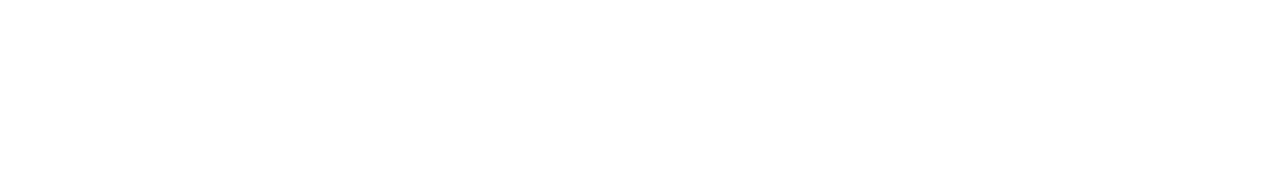
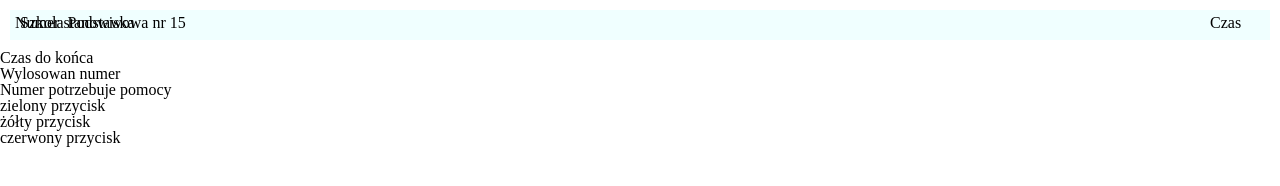
Before and after one commit to robo-us/OK_Metodnik_on-line, a plain HTML site: page klient/index.html in a window 1280 px wide. Drawn offline with Linux system fonts and the light colour scheme.

Commit message:
First styling mine windows

```diff
--- a/klient/index.html
+++ b/klient/index.html
@@ -6,6 +6,24 @@
     <link rel="stylesheet" href="style/main.css">
 </head>
 <body>
-
+    <!-- Bar with state, name of school, time etc  -->
+    <div class="stan">
+        <div class="stan_in" id="stan_in_a"><p>Szkoła Podstawowa nr 15</p></div>
+        <div class="stan_in" id="stan_in_b"><p>Numer stanowiska</p></div>
+        <div class="stan_in" id="stan_in_time"><p>Czas</p></div>
+    </div>
+    <!-- Main up bar with time to finish, number, who needs help   -->
+    <div class="mine_bar_up">
+        <div class="bar_up_in" id="finish_time">Czas do końca</div>
+        <div class="bar_up_in" id="chosen_number">Wylosowan numer</div>
+        <div class="bar_up_in" id="i_need_help">Numer potrzebuje pomocy</div>
+    </div>
+    <!-- Left side bar with button (green, yellow, red)   -->
+    <div class="left_bar">
+        <div class="left_bar_in" id="green_button">zielony przycisk</div>
+        <div class="left_bar_in" id="yellow_button">żółty przycisk</div>
+        <div class="left_bar_in" id="red_button">czerwony przycisk</div>
+    </div>
+    <!-- Main box with all comp   -->
 </body>
 </html>
--- a/klient/style/main.css
+++ b/klient/style/main.css
@@ -46,3 +46,30 @@ table {
 	border-spacing: 0;
 }
 /*end of reset*/
+
+.stan {
+    margin: 10px;
+    height: 20px;
+    padding: 5px;
+    background-color: azure;
+}
+
+#stan_in_a {
+    height: auto;
+    width: 200px;
+    position: absolute;
+    left: 20px;
+}
+
+#stan_in_b {
+    height: auto;
+    width: 150px;
+    position: absolute;
+}
+
+#stan_in_time {
+    height: auto;
+    width: 50px;
+    position: absolute;
+    right: 20px;
+}
```
